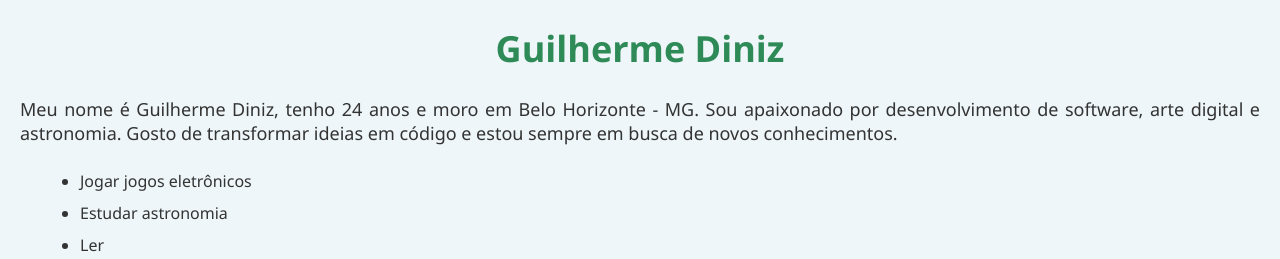
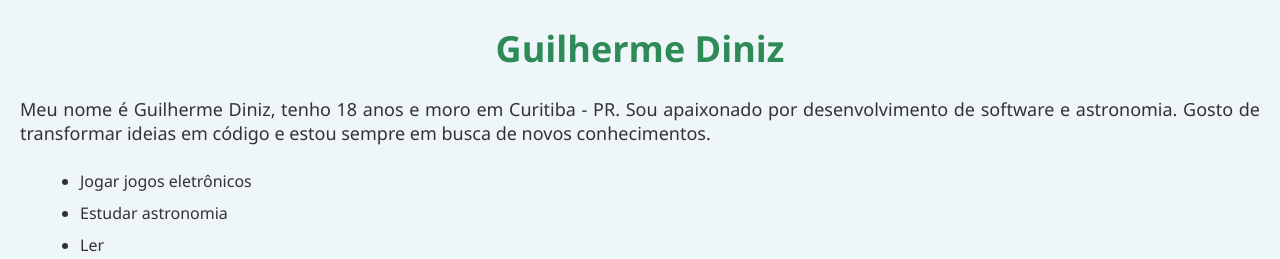
Before and after one commit to guiiiiiiiiiilerme/pagina-html, a plain HTML site: page index.html in a window 1280 px wide. Shown: the top 259 px of the page. Drawn offline with Linux system fonts and the light colour scheme.

Commit message:
Update index.html

```diff
--- a/index.html
+++ b/index.html
@@ -10,8 +10,7 @@
     <h1>Guilherme Diniz</h1>
 
     <p>
-        Meu nome é Guilherme Diniz, tenho 24 anos e moro em Belo Horizonte - MG. Sou apaixonado por desenvolvimento de software, arte digital e astronomia. Gosto de transformar ideias em código e estou sempre em busca de novos conhecimentos.
-    </p>
+        Meu nome é Guilherme Diniz, tenho 18 anos e moro em Curitiba - PR. Sou apaixonado por desenvolvimento de software e astronomia. Gosto de transformar ideias em código e estou sempre em busca de novos conhecimentos.
 
     <ul>
         <li>Jogar jogos eletrônicos</li>
```
